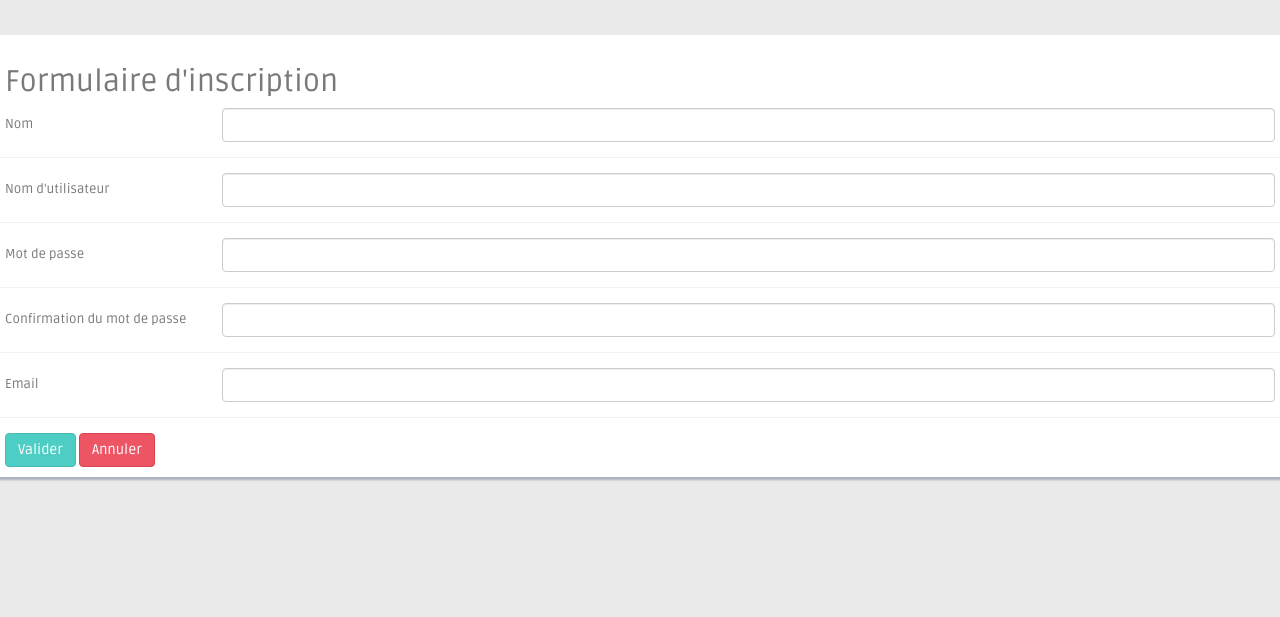
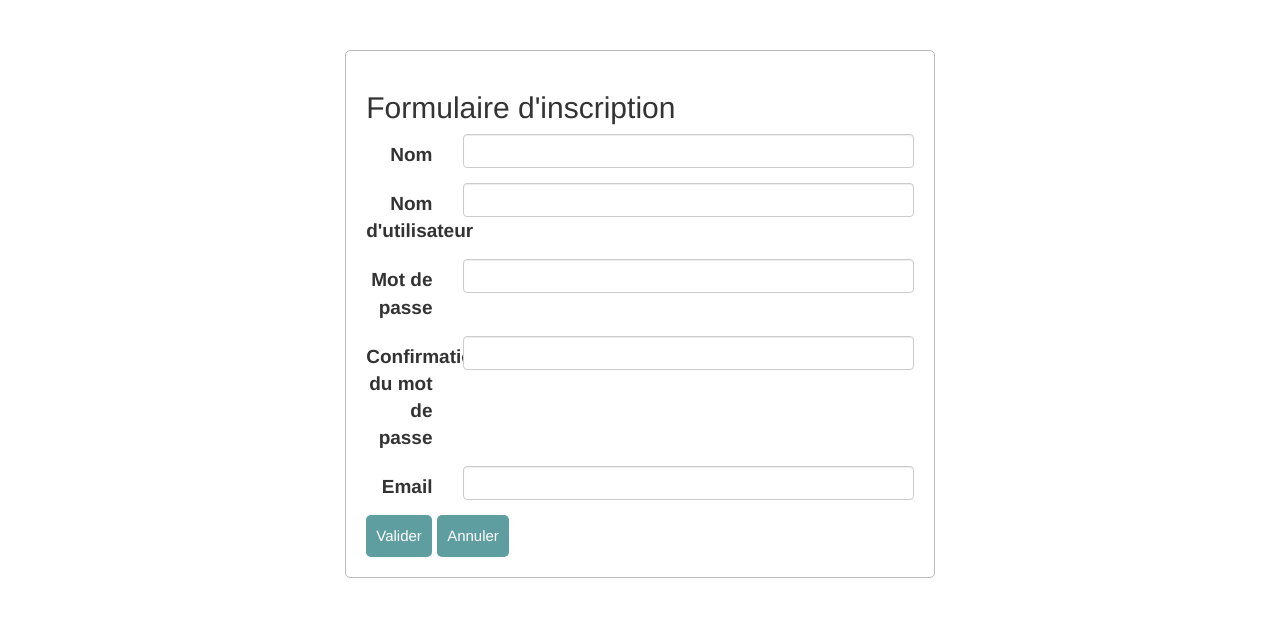
Before and after one commit to Mamie-Nene/SenArticle221, a PHP site: page /views/inscription.php in a window 1280 px wide. Shown: the top 617 px of the page. Run offline with PHP 8.4, Linux system fonts and the light colour scheme.

Commit message:
Update inscription.php

```diff
--- a/views/inscription.php
+++ b/views/inscription.php
@@ -2,18 +2,18 @@
 <html>
     <head>
         <title> Formulaire d'inscription</title>
-        <link href="../asset/lib/bootstrap/css/bootstrap.min.css" rel="stylesheet">
+        <link href="../lib/bootstrap/css/bootstrap.min.css" rel="stylesheet">
   <!--external css-->
-  <link href="../asset/lib/font-awesome/css/font-awesome.css" rel="stylesheet" />
+  <link href="../lib/font-awesome/css/font-awesome.css" rel="stylesheet" />
   <!-- Custom styles for this template -->
-  <link href="../asset/css/style.css" rel="stylesheet">
-  <link href="../asset/css/style-responsive.css" rel="stylesheet">
+  <link href="../css/style.css" rel="stylesheet">
+  <link href="../css/style-responsive.css" rel="stylesheet">
     </head>
     <body>
         <div class="row mt">
                 <div class="form-panel">
                     <div class=" form">
-                        <form class="cmxform form-horizontal style-form"  action="../models/essai.php" method="POST">
+                        <form class="cmxform form-horizontal style-form"  action="../models/inscription.php" method="POST">
                                 <h2 class="form-login-heading"> Formulaire d'inscription </h2>
                                 <div class="form-group">
                                     <label class="control-label col-lg-2" for="nom"> Nom </label>
@@ -22,25 +22,25 @@
                                     </div>
                                 </div>
                                 <div class="form-group">
-                                    <label class="control-label col-lg-2" for="uname"> Nom d'utilisateur</label>
+                                    <label class="control-label col-lg-2" for="username"> Nom d'utilisateur</label>
                                     <div class="col-lg-10">
-                                        <input class="form-control" type="text" id=" uname" name="uname" />
+                                        <input class="form-control" type="text" id=" username" name="username" />
                                     </div>
                                 </div>
                                 <div class="form-group">
-                                    <label class="control-label col-lg-2" for="uname"> Mot de passe</label>
+                                    <label class="control-label col-lg-2" for="motDePasse"> Mot de passe</label>
                                     <div class="col-lg-10">
-                                        <input class="form-control" type="password" id=" mdp" name="mdp" />
+                                        <input class="form-control" type="password" id="motDePasse" name="motDePasse" />
                                     </div>
                                 </div>
                                 <div class="form-group">
-                                    <label class="control-label col-lg-2" for="uname"> Confirmation du mot de passe</label>
+                                    <label class="control-label col-lg-2" for="confmdp"> Confirmation du mot de passe</label>
                                     <div class="col-lg-10">
                                         <input class="form-control" type="password" id=" confmdp" name="confmdp"  />
                                     </div>
                                 </div>
                                 <div class="form-group">
-                                    <label class="control-label col-lg-2" for="uname"> Email</label>
+                                    <label class="control-label col-lg-2" for="mail"> Email</label>
                                     <div class="col-lg-10">
                                         <input class="form-control" type="text" id=" mail" name="mail" />
                                     </div>
@@ -53,5 +53,7 @@
                 </div>
 
         </div>
+
+
     </body>
 </html>
```
